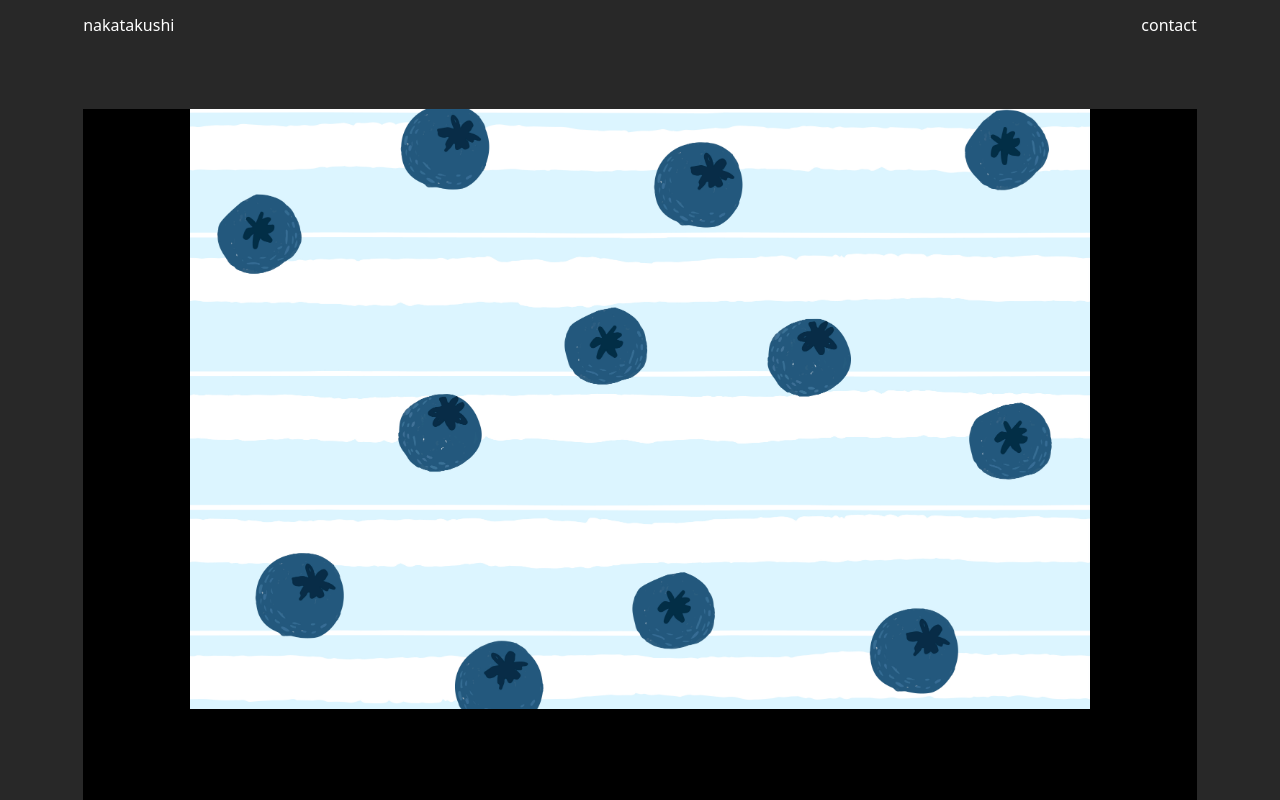
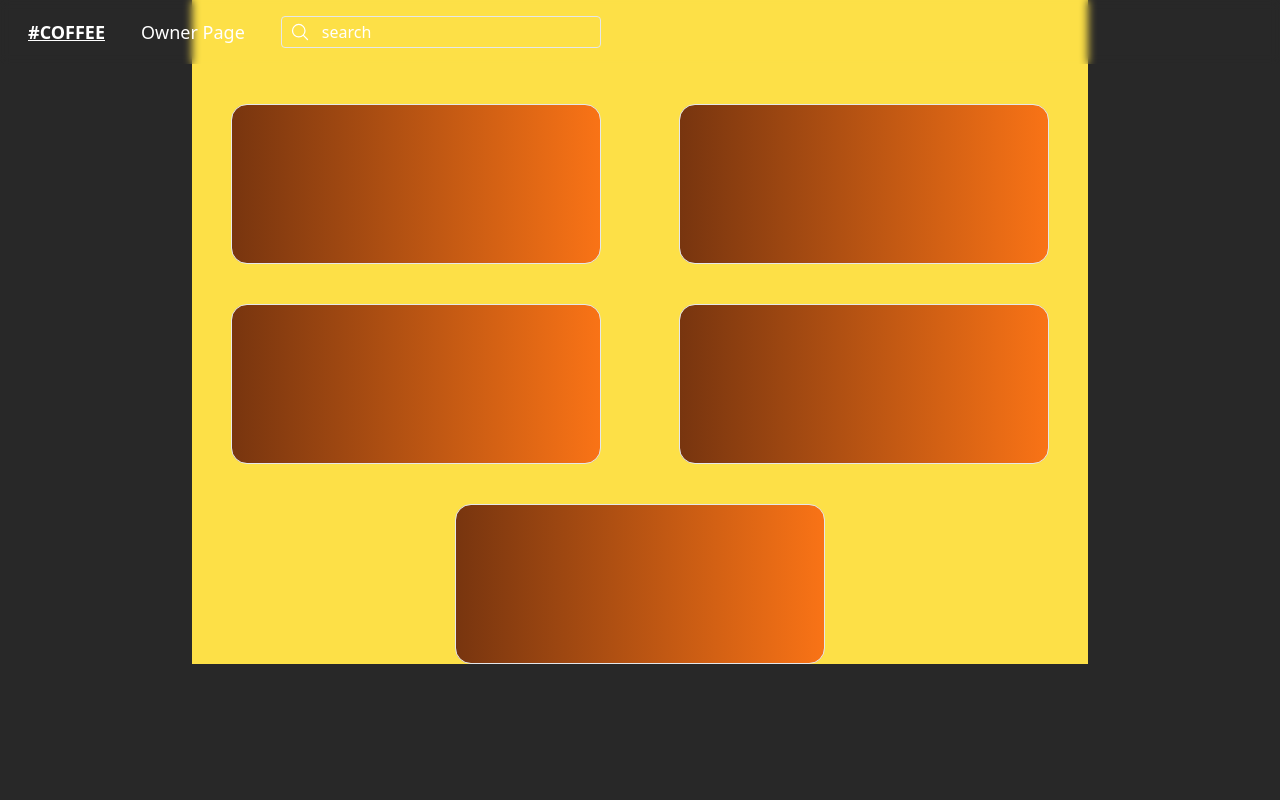
Before and after one commit to tkn8567/portfolio, a Next.js app: page / in a window 1280 px wide. Shown: the top 800 px of the page. Built offline with nearby package versions, Linux system fonts and the light colour scheme.

Commit message:
fuck porfolio

```diff
--- a/pages/index.tsx
+++ b/pages/index.tsx
@@ -12,9 +12,7 @@ const Home: NextPage = () => {
         <link rel="icon" href="/favicon.ico" />
         <meta name="viewport" content="width=device-width, initial-scale=1.0"/>
       </Head>
-      <div className='w-[90vw] min-w-[600px] min-h-screen
-                    text-base text-white font-light
-                    px-[1.5vw] py-[1vw] relative'>
+      <div className=''>
         <Header/>
         <Main/>
         <Footer/>
--- /dev/null
+++ b/pages/login.tsx
@@ -0,0 +1,13 @@
+const Login= () => {
+    return (
+    <>
+    <div className='flex justify-around'>
+        <div className='text-white font-thin'>Owner_Page</div>
+    </div>
+
+    </>
+
+    )
+}
+
+export default Login
--- a/src/footer.tsx
+++ b/src/footer.tsx
@@ -2,17 +2,8 @@
 
 const Footer= () => {
     return (
-    <div className='mt-12'>
-        <div className='fixed bottom-[1vw] left-[6.5vw] -z-10'>
-            ideas --------&gt;
-            <a href="https://yasudatakahiro.com" target="_blank" rel="noopener noreferrer">yasudatakahiro.com</a>
-            <a href="https://www.humax-cinema.co.jp/ikebukuro/" target="_blank" rel="noopener noreferrer">, humax-cinema.co.jp</a>
-            <a href="https://tatsuyakitani.com" target="_blank" rel="noopener noreferrer">, tatsuyakitani.com</a>
-            {/* 「, 」改善 */}
-        </div>
-        <div className='fixed bottom-[1vw] right-[6.5vw] -z-10'>
-            {/* footer右端内容 */}
-        </div>
+    <div className=''>
+
     </div>
     )
 }
--- a/src/header.tsx
+++ b/src/header.tsx
@@ -1,9 +1,23 @@
+import Link from 'next/link'
 const Header= () => {
     return (
-    <div className='relative mb-24 -z-10'>
-        <div className='fixed left-[6.5vw] -z-10'>nakatakushi</div>
-        <div className='fixed right-[6.5vw] -z-10'>contact</div>
+    <div className='fixed w-full'>
+        <div className='backdrop-blur-sm z-10 flex flex-row items-center h-16'>
+
+            <div className='text-white font-bold underline text-lg m-3 ml-7'>#COFFEE</div>
+
+            <Link href="/login"><div className='text-white text-lg font-thin px-3 m-3'>Owner Page</div></Link>
+
+            <div className="border rounded w-3/12 h-8 m-3 items-center flex flex-row">
+                <svg xmlns="http://www.w3.org/2000/svg" fill="none" viewBox="0 0 24 24" strokeWidth={1.5} stroke="currentColor" className="w-5 h-5 m-1 ml-2 text-white">
+                    <path strokeLinecap="round" strokeLinejoin="round" d="M21 21l-5.197-5.197m0 0A7.5 7.5 0 105.196 5.196a7.5 7.5 0 0010.607 10.607z" />
+                </svg>
+                <div className="text-white font-thin ml-2">search</div>
+            </div>
+
+        </div>
     </div>
+
     )
 }
 
--- a/src/main.tsx
+++ b/src/main.tsx
@@ -1,8 +1,19 @@
 const Main= () => {
+    const contents = ['card1', 'card2', 'card3', 'card4', 'card5'];
     return (
-    <div className='bg-black h-[2000px] z-0'>
-        <img className='object-cover w-80% h-[600px] m-auto' src="./blueberry.jpg" alt="blueberry"/>
+    <>
+    <div className='pt-16 max-w-4xl bg-yellow-300 flex flex-wrap justify-around m-auto'>
+
+        {contents.map((content,index) => {
+            return(
+                <div className='bg-gradient-to-r from-amber-900 to-orange-500 border w-[370px] h-40 rounded-2xl mt-10'>
+
+                </div>
+            );
+        })}
     </div>
+    </>
+
     )
 }
 
--- a/styles/globals.css
+++ b/styles/globals.css
@@ -4,7 +4,5 @@
 
 body{
     background-color: #282828;
-    display: flex;
-    justify-content: center;
     margin: 0px;
 }
```
Also changed, not shown: 2 other files (tests, documents, lock files or other folders).
